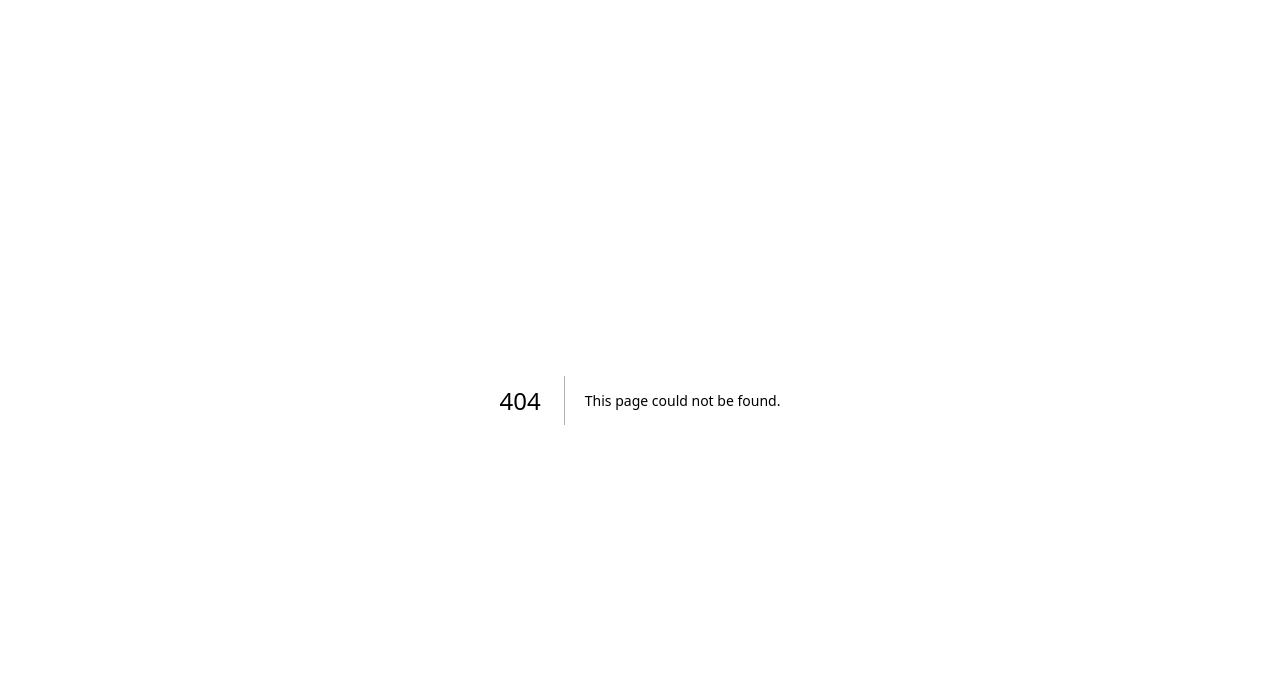
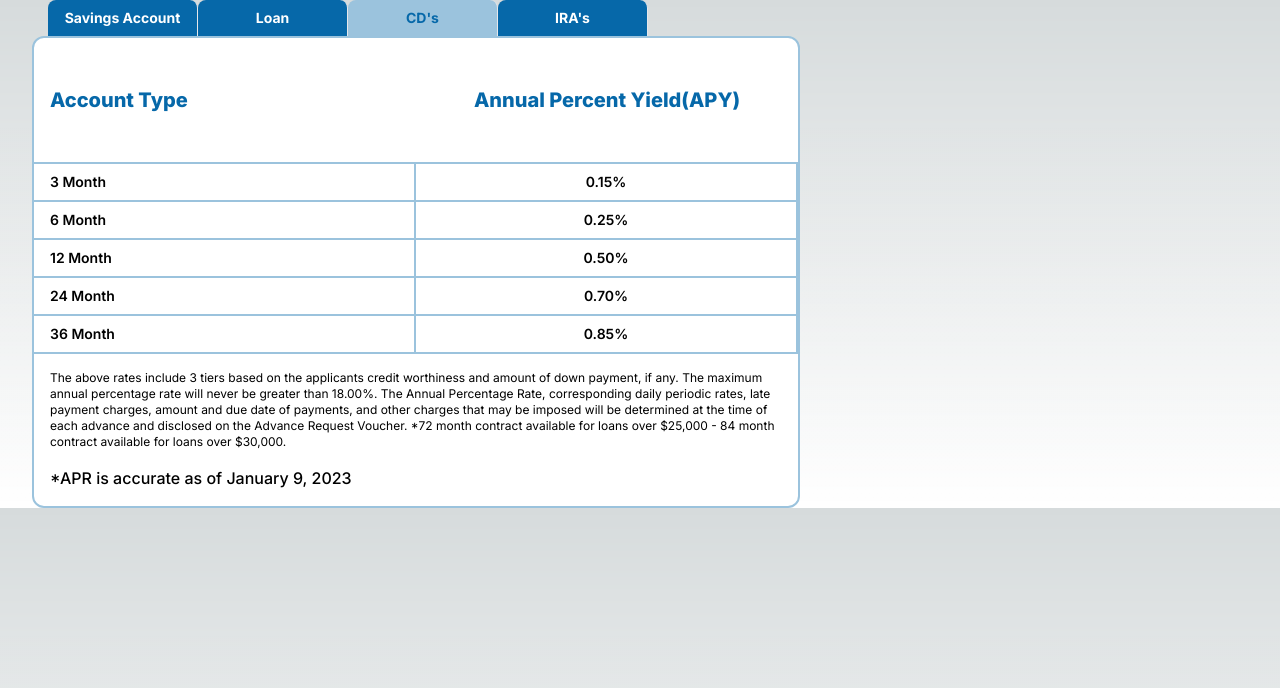
Before and after one commit to Dillonzellis/the-local-utils, a Next.js app: page /cds in a window 1280 px wide. Before the commit this address had no page. Shown: the top 688 px of the page. Built offline with nearby package versions, Linux system fonts and the light colour scheme.

Commit message:
add cds table

```diff
--- /dev/null
+++ b/app/cds/ContentRow.tsx
@@ -0,0 +1,13 @@
+import Cell from "../table/Cell";
+import { CdType } from "./cdData";
+
+const ContentRow = ({ accountType, apy }: CdType) => {
+  return (
+    <div className="grid grid-cols-2">
+      <Cell content={accountType} />
+      <Cell content={apy} className="justify-center" />
+    </div>
+  );
+};
+
+export default ContentRow;
--- /dev/null
+++ b/app/cds/cdData.ts
@@ -0,0 +1,27 @@
+export type CdType = {
+  accountType: string;
+  apy: string;
+};
+
+export const Cds = [
+  {
+    accountType: "3 Month",
+    apy: "0.15%",
+  },
+  {
+    accountType: "6 Month",
+    apy: "0.25%",
+  },
+  {
+    accountType: "12 Month",
+    apy: "0.50%",
+  },
+  {
+    accountType: "24 Month",
+    apy: "0.70%",
+  },
+  {
+    accountType: "36 Month",
+    apy: "0.85%",
+  },
+];
--- /dev/null
+++ b/app/cds/page.tsx
@@ -0,0 +1,33 @@
+import Disclaimer from "../table/Disclaimer";
+import RateTable from "../table/RateTable";
+import TableContainer from "../table/TableContainer";
+import TableHead from "../table/TableHead";
+import TableHeadCell from "../table/TableHeadCell";
+import TopBar from "../table/TopBar";
+import ContentRow from "./ContentRow";
+import { Cds } from "./cdData";
+
+const page = () => {
+  return (
+    <div>
+      <TopBar activeTab="CD's" />
+      <TableContainer>
+        <RateTable>
+          <TableHead cols="2">
+            <TableHeadCell title="Account Type" />
+            <TableHeadCell
+              title="Annual Percent Yield(APY)"
+              className="text-center"
+            />
+          </TableHead>
+          {Cds.map((cd, idx) => (
+            <ContentRow key={idx} accountType={cd.accountType} apy={cd.apy} />
+          ))}
+          <Disclaimer />
+        </RateTable>
+      </TableContainer>
+    </div>
+  );
+};
+
+export default page;
--- a/app/data.ts
+++ b/app/data.ts
@@ -1,6 +1,6 @@
 export const tabs = [
-  { title: "Savings Account", link: "#" },
-  { title: "Loan", link: "#" },
-  { title: "CD's", link: "#" },
-  { title: "IRA's", link: "#" },
+  { title: "Savings Account", link: "savings" },
+  { title: "Loan", link: "/loans" },
+  { title: "CD's", link: "/cds" },
+  { title: "IRA's", link: "iras" },
 ];
```
